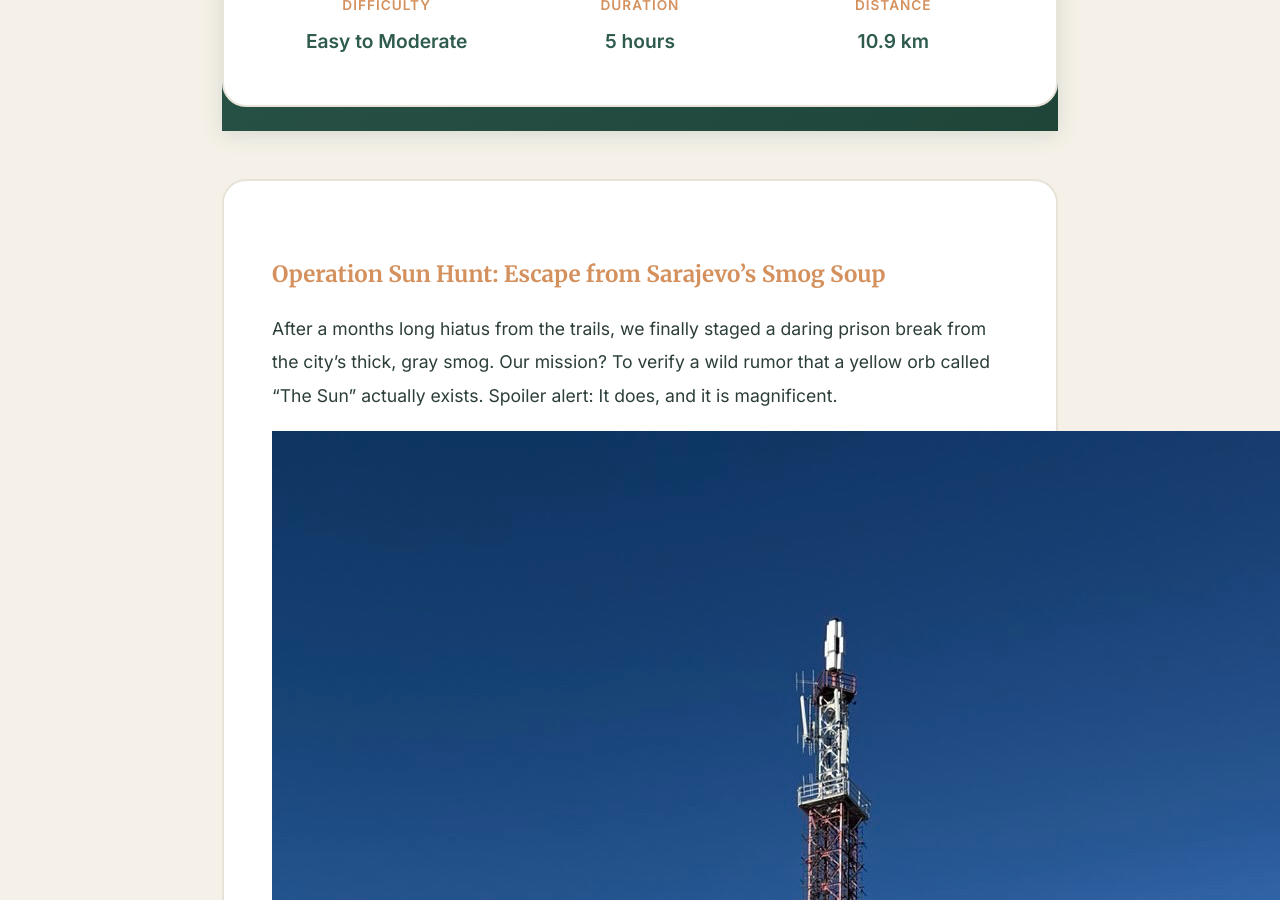
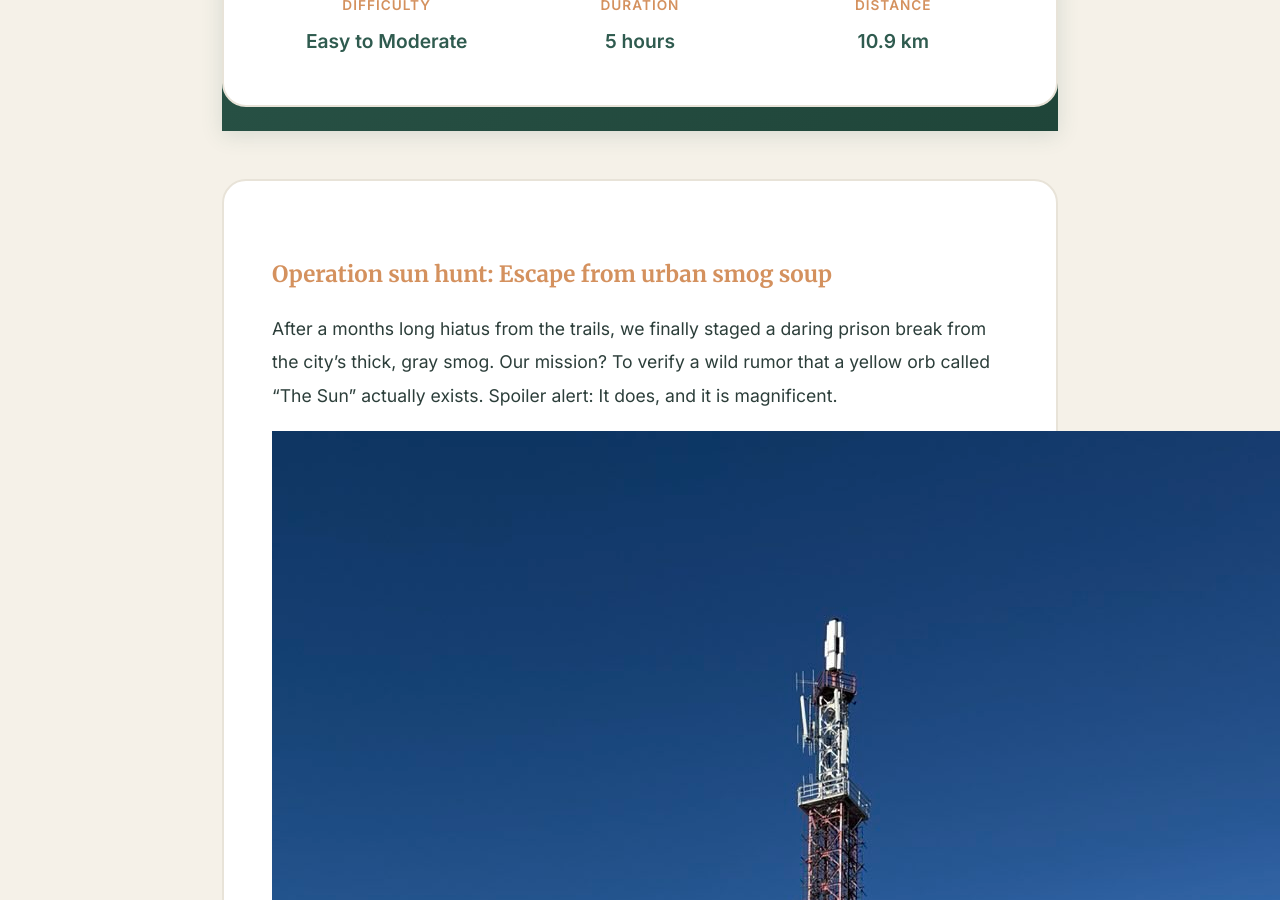
Before and after one commit to travelandco/travelandco.github.io, a Jekyll site: the page built from _trips/2025-12-20-lisin-bitovnja.md, in a window 1280 px wide and 900 px high, scrolled down 911 px. Built offline with Jekyll 4.4.1, drawn with Linux system fonts in a browser that asks for light colours; comment, search, counter and statistics services are not loaded; some of the changed text lies outside the part shown.

Commit message:
Update 2025-12-20-lisin-bitovnja.md

```diff
--- a/_trips/2025-12-20-lisin-bitovnja.md
+++ b/_trips/2025-12-20-lisin-bitovnja.md
@@ -17,13 +17,13 @@
 gpx_file: /assets/gpx/lisin-2025-12-20.gpx
 ---
 
-### Operation Sun Hunt: Escape from Sarajevo's Smog Soup
+### Operation sun hunt: Escape from urban smog soup
 
 After a months long hiatus from the trails, we finally staged a daring prison break from the city's thick, gray smog. Our mission? To verify a wild rumor that a yellow orb called "The Sun" actually exists. Spoiler alert: It does, and it is magnificent.
 
 ![The Escape](/assets/images/trips/lisin/lisin-cover.jpg)
 
-### The Four Legged Guide (Version 2.0)
+### The four legged guide (Version 2.0)
 
 It seems to be becoming a tradition that we must be championed by the local wildlife. Previously, we had a Labrador on our way to Skakavac. This time, our guide was a chunky, fluffy cat with a collar and a thick winter coat.
 
@@ -31,25 +31,25 @@
 
 We decided not to give him a name to avoid a painful breakup later. Unfortunately, he was not exactly in peak mountain athlete condition. He followed us for about two kilometers, but his frequent tactical naps and heavy breathing suggested he is more of a professional sofa warrior. Eventually, with a loud, dramatic meow that clearly meant "I am not paid enough for this," he called off the expedition. We hope he made it home safe and that our little cardio session helped him burn off some of those kibbles!
 
-### Hunters and High Altitudes
+### Hunters and high altitudes
 
 The path took us along a road where we encountered various hunters in their 4x4 vehicles. We heard plenty of barking, or at least we hope it was the sound of hunting dogs and not some wolves or even wild boars. Thankfully, this time the dogs stayed with the hunters and did not try to join our hiking club. The final stretch to the 1742m summit involved a macadam road and some stubborn, un melted snow that reminded us it is still very much December.
 
 ![Trail to Lisin](/assets/images/trips/lisin/lisin-1.jpg)
 
-### The View Above the Clouds
+### The View above the clouds
 
 Standing at the top was surreal. The world below was trapped in a sea of clouds, while we stood in the clear, golden sunlight. It was quite windy at the peak, but very pleasant. We enjoyed a sun shower, ate our snacks, and celebrated a rare victory: a group of hikers actually arrived after us! Usually, we are the late arrivals, so we will take this as a win for choosing destinations closer to home.
 
 ![Cloud Sea from Summit](/assets/images/trips/lisin/lisin-summit-clouds.jpg)
 
-### The "Standard" (Steep) Descent
+### The "Standard" (Steep) descent
 
 We decided to make it a circular tour by following the other group. "Standard trail" turned out to be hiker code for "steep forest with barely any markings." As the slope got steeper, the thought of "is this a minefield?" crossed our minds. We brushed it off with the classic logic: "If it is dangerous, surely someone would have put a sign, right?" In the future, we will definitely check the mine map apps before the hike.
 
 ![Mountain Nature](/assets/images/trips/lisin/lisin-2.jpg)
 
-### Post Hike Recovery
+### Post hike recovery
 
 We made it back to the car in record time by taking a direct shortcut. After passing the hunters who were now engaged in the traditional post hunt ritual of beer consumption, we headed straight to a Sarajevo supermarket for ready to eat comfort food. The day ended perfectly: warm chocolate and the finale of Superchef on TV Hayat in the warmth of the apartment.
 
```
